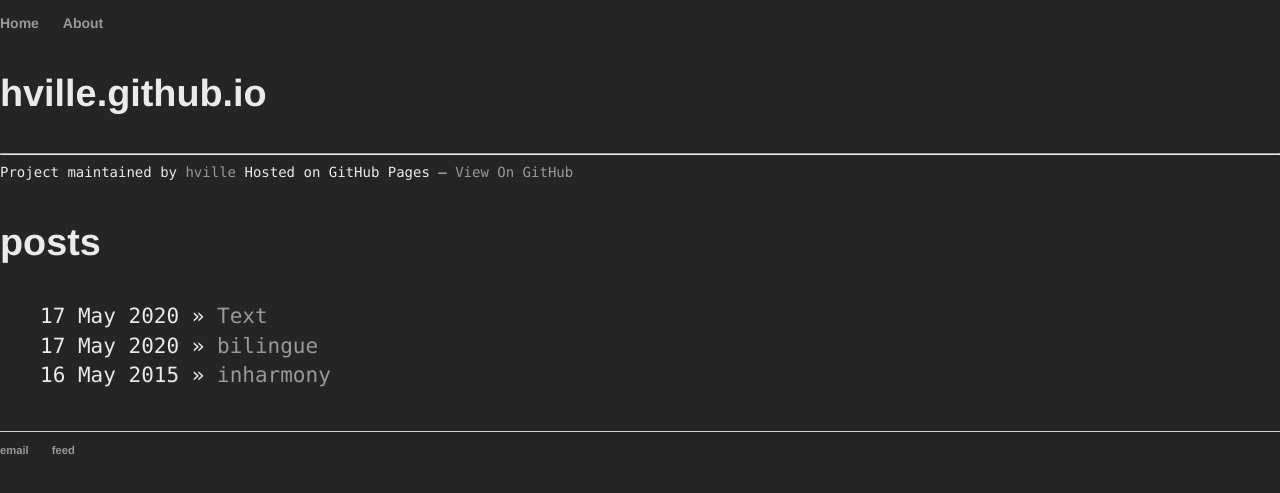
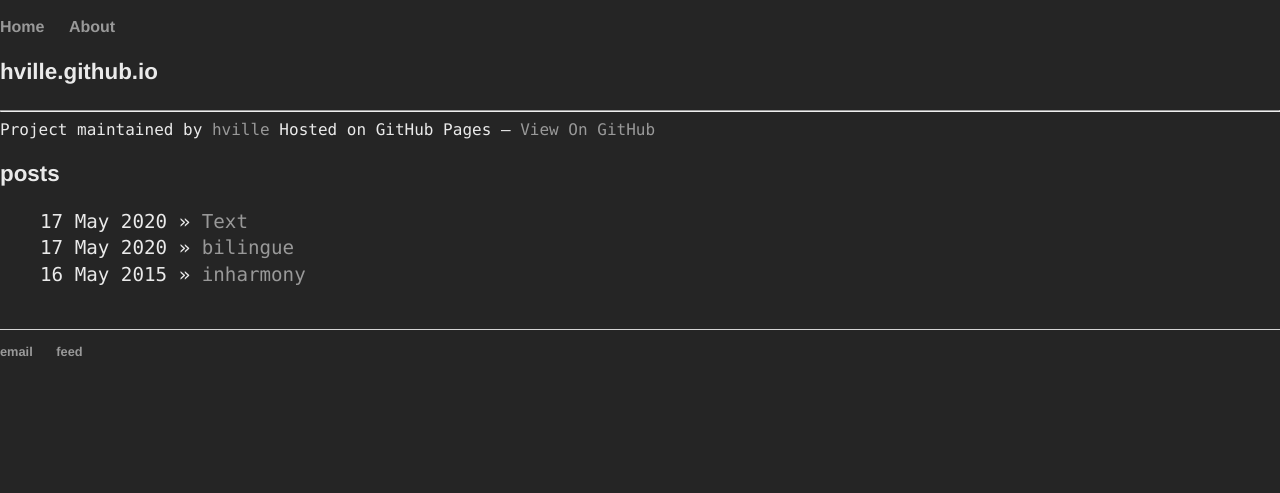
Before and after one commit to hville/hville.github.io, a Jekyll site: the page built from index.md, in a window 1280 px wide. Shown: the top 493 px of the page. Built offline with Jekyll 4.4.1, drawn with Linux system fonts in a browser that asks for light colours; the repository's description, which GitHub fills in, is left out.

Commit message:
style fix

```diff
--- a/css/main.css
+++ b/css/main.css
@@ -4,8 +4,8 @@ body{
 	font-weight:normal;
 	background:#252525;
 	color:#eaeaea;
-	font-size:14px;
-	line-height:1.5;
+	font-size:16px;
+	line-height:1.3;
 	font-family:Monaco, "Bitstream Vera Sans Mono", "Lucida Console", Terminal, monospace
 }
 
@@ -17,10 +17,10 @@ a:hover { text-decoration: underline; }
 p, ul { font-size: 1.5em; line-height: 1.4em; }
 
 h1, h2, h3, h4 { font-family: 'Helvetica', 'Arial', 'Sans-Serif'; }
-h1 { font-size: 3em;  }
-h2 { font-size: 2.7em; }
-h3 { font-size: 2.3em; }
-h4 { font-size: 1.9em; }
+h1 { font-size: 1.7em;  }
+h2 { font-size: 1.4em; }
+h3 { font-size: 1.2em; }
+h4 { font-size: 1em; }
 
 nav ul, footer ul { font-size: 1em; font-family: 'Helvetica', 'Arial', 'Sans-Serif'; padding: 0px; list-style: none; font-weight: bold; }
 nav ul li, footer ul li { display: inline; margin-right: 20px; }
@@ -28,11 +28,11 @@ nav ul li, footer ul li { display: inline; margin-right: 20px; }
 footer { border-top: 1px solid #d5d5d5; font-size: .8em; }
 
 /* Blog */
-ul.posts { margin: 20px auto 40px; font-size: 1.5em; }
+ul.posts { margin: 20px auto 40px; font-size: 1.2em; }
 ul.posts li { list-style: none; }
 
 /* rouge */
-pre{background:rgba(0,0,0,0.9);border:1px solid rgba(255,255,255,0.15);padding:10px;font-size:16px;color:#b5e853;border-radius:2px;word-wrap:normal;overflow:auto;overflow-y:hidden}
+pre{background:rgba(0,0,0,0.9);border:1px solid rgba(255,255,255,0.15);padding:10px;font-size:1em;color:#b5e853;border-radius:2px;word-wrap:normal;overflow:auto;overflow-y:hidden}
 code.highlighter-rouge{background:rgba(0,0,0,0.9);border:1px solid rgba(255,255,255,0.15);padding:0px 3px;margin:0px -3px;color:#aa759f;border-radius:2px}
 .highlight{color:#d0d0d0}
 .highlight table td{padding:5px}
```
Also changed, not shown: _posts/2020-05-16-inharmony.md (+2 -3 lines).
